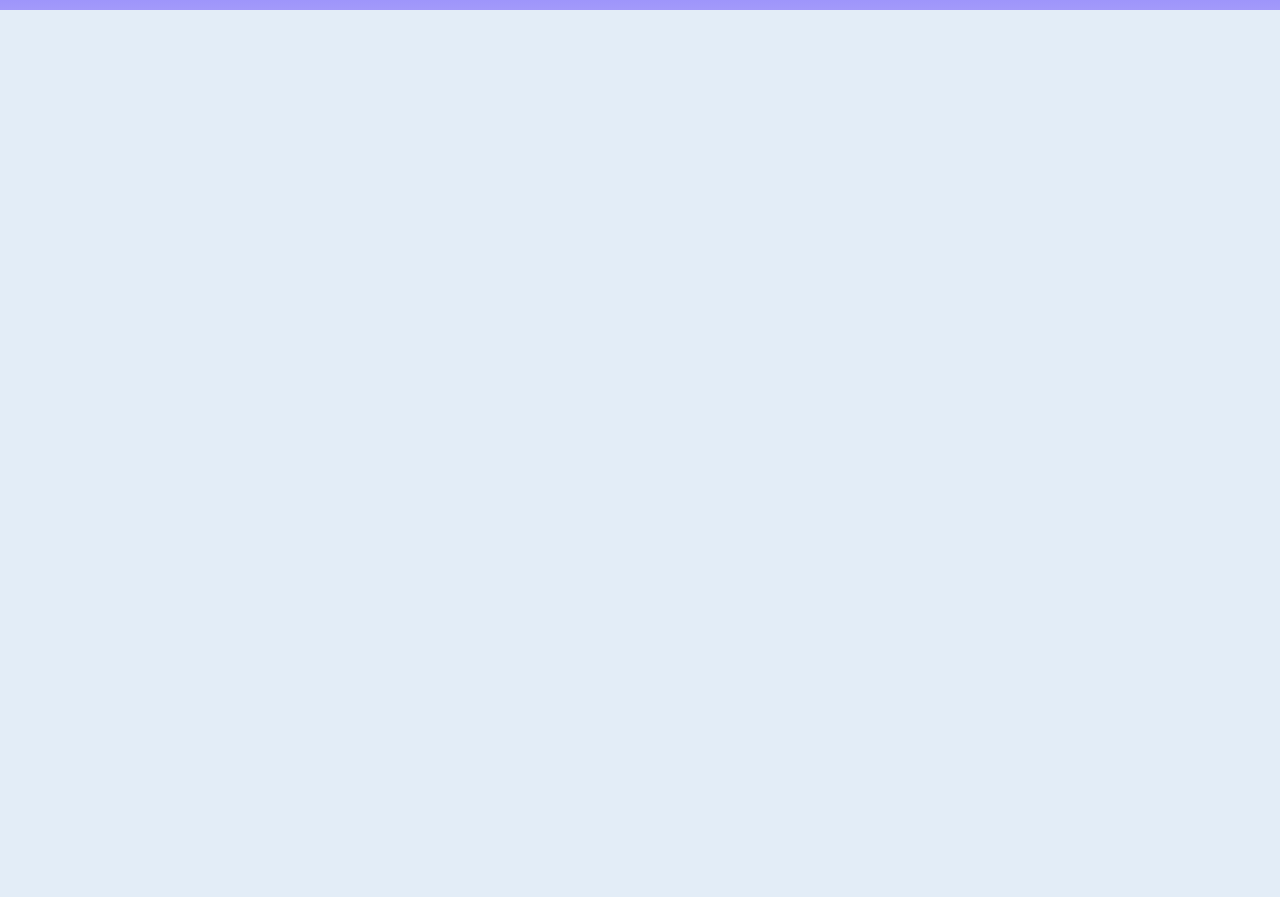
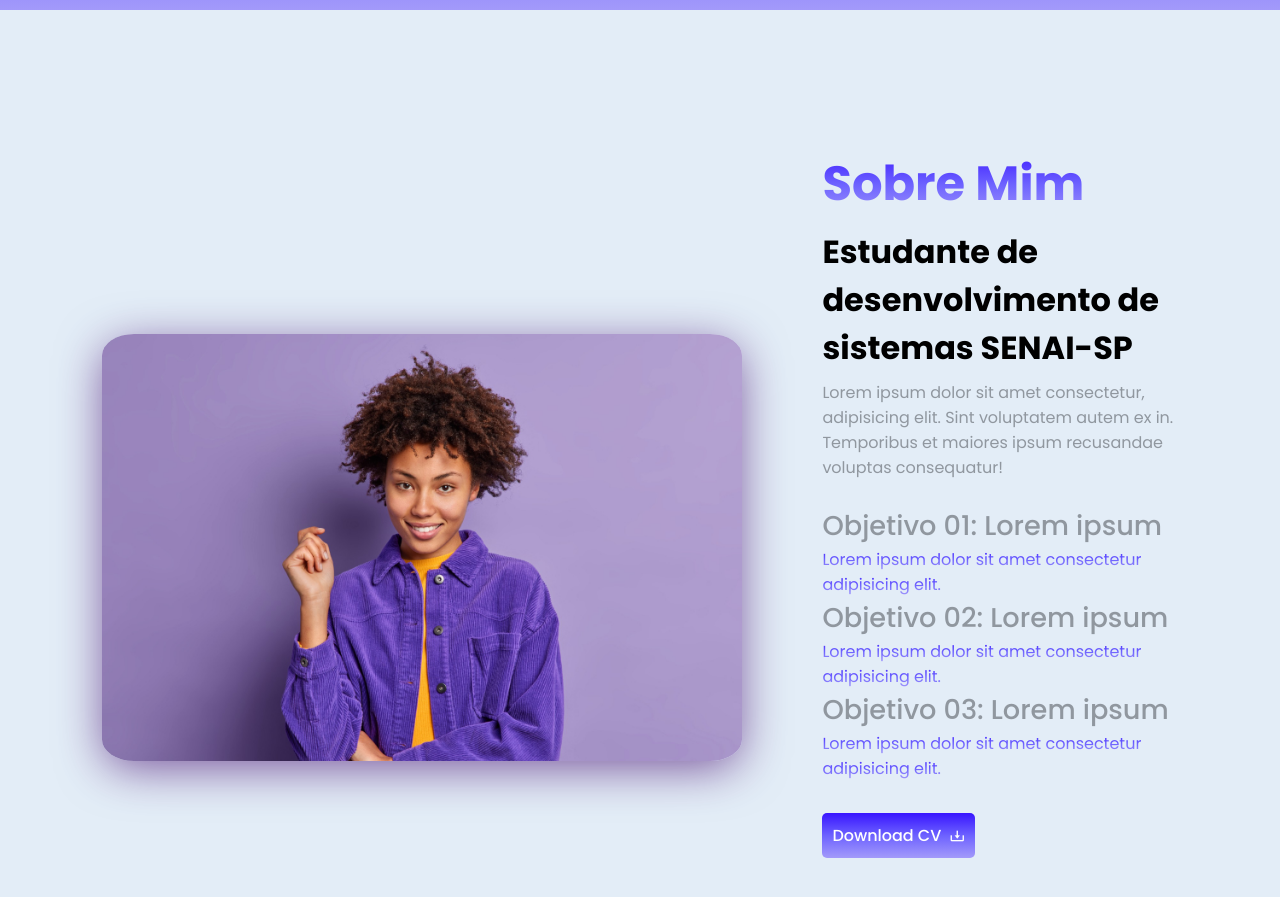
Before and after one commit to mariccardoso/myWebsite, a plain HTML site: page index.html in a window 1280 px wide. Shown: the part 1133-2030 px from the top of the page. Before the commit the page ends 1143 px from the top, so only its background shows below. Drawn offline with nearby package versions, Linux system fonts and the light colour scheme.

Commit message:
feat: create about-me section

```diff
--- a/assets/css/style.css
+++ b/assets/css/style.css
@@ -277,6 +277,8 @@ section{
     width: 700px;
     height: auto;
     z-index: 10;
+    border-radius: 5%;
+    box-shadow: 0px 9px 47px -3px rgba(62, 0, 104, 0.66);
 }
 
 
@@ -289,6 +291,7 @@ section{
     font-size: 1.2rem;
 }
 
+/*===================== Logotipos Section ============================*/
 
 section.logotipos {
     display: flex;
@@ -305,6 +308,57 @@ section.logotipos {
 section.logotipos img{
     height: 3rem;
 }
+
+
+
+
+/*========================About Section============================*/
+.about{
+    display: flex;
+    justify-content: space-between;
+    align-items: center;
+    gap: 5rem;
+}
+
+.about .about-img{
+    position: relative;
+}
+
+.about .about-img .aboutMari{
+    width: 40rem;
+    box-shadow: 0px 9px 47px -3px rgba(62, 0, 104, 0.66);
+    border-radius: 5%;
+}
+
+.about-content{
+    padding: 3rem 0;
+}
+
+.about-content h2{
+    font-size: 3rem;
+    background: var(--gradient-color-bg);
+    background-clip: text;
+    color: transparent;
+}
+
+.about-content h3{
+    font-size: 2rem;
+    line-height: 3rem;
+    margin: .5rem 0;
+}
+
+.about-content p{
+    color: var(--font-color);
+}
+
+.goal-item p{
+    font-size: 1.7rem;
+    font-weight: 500;
+}
+
+
+
+
 /*======================= @keyframes ============================ */
 
 @keyframes moveText{
--- a/index.html
+++ b/index.html
@@ -14,7 +14,7 @@
 
 <body>
 
-    <!----- Barra de Navegação ------------->
+    <!--====================== Nav Bar ================================-->
     <div class="overlay"></div>
     <header>
         <a href="#" class="logo"><span>M</span>ariana<span>.</span></a>
@@ -34,17 +34,14 @@
         </div>
     </header>
 
-<!------------- Home Section --------------->
+    <!--====================== Home Section ============================-->
     <section class="home" id="home">
         <div class="hero-info">
-            <h3>Welcome To my World</h3>
-            <h1>Hi I'm Mariana Cardoso</h1>
-
-            <h2>Software Developer</h2>
-
+            <h3>Hello World! </h3>
+            <h1>Eu sou Mariana Cardoso</h1>
+            <h2>Desenvolvedora de Software</h2>
             <p>Lorem ipsum dolor sit amet consectetur adipisicing elit. Excepturi rerum cupiditate delectus ullam
                 voluptates accusamus sapiente minima deleniti cum amet.</p>
-
             <div class="btn-box">
                 <a href="" target="_blank" class="btn">Download CV <i class='bx bx-download'></i></a>
             </div>
@@ -69,10 +66,10 @@
         <div class="img-hero">
             <img src="assets/img/main.jpg" alt="">
         </div>
-
     </section>
 
-    <!--------------- Logotipos Section ------------------->
+
+    <!--====================== Logotipos Section =======================-->
     <section class="logotipos">
         <img src="./assets/img/logos/1.png" alt="quizlet" class="logotipo">
 
@@ -87,6 +84,37 @@
         <img src="./assets/img/logos/6.png" alt="symbolab" class="logotipo">
     </section>
 
+
+    <!--====================== About Section ================================-->
+    <section class="about" id="about">
+        <div class="about-img">
+            <img src="./assets/img/main.jpg" alt="" class="aboutMari">
+        </div>
+        <div class="about-content">
+            <h2 class="heading">Sobre Mim</h2>
+            <h3>Estudante de desenvolvimento de sistemas SENAI-SP</h3>
+            <p>Lorem ipsum dolor sit amet consectetur, adipisicing elit. Sint voluptatem autem ex in. Temporibus et maiores ipsum recusandae voluptas consequatur!</p>
+            <ul class="goals">
+                <li class="goal-item">
+                    <img src="q" alt="">
+                    <p>Objetivo 01: Lorem ipsum</p>
+                    <span>Lorem ipsum dolor sit amet consectetur adipisicing elit.</span>
+                </li>
+                <li class="goal-item">
+                    <p>Objetivo 02: Lorem ipsum</p>
+                    <span>Lorem ipsum dolor sit amet consectetur adipisicing elit.</span>
+                </li>
+                <li class="goal-item">
+                    <p>Objetivo 03: Lorem ipsum</p>
+                    <span>Lorem ipsum dolor sit amet consectetur adipisicing elit.</span>
+                </li>
+                <div class="btn-box">
+                    <a href="" target="_blank" class="btn" id="aboutbtn">Download CV <i class='bx bx-download'></i></a>
+                </div>
+            </ul>
+        </div>
+    </section>
+
     <!---Funcionalidades JS-->
     <script src="assets/js/script.js"></script>
 </body>
```
Also changed, not shown: assets/img/main-img.png (added).
